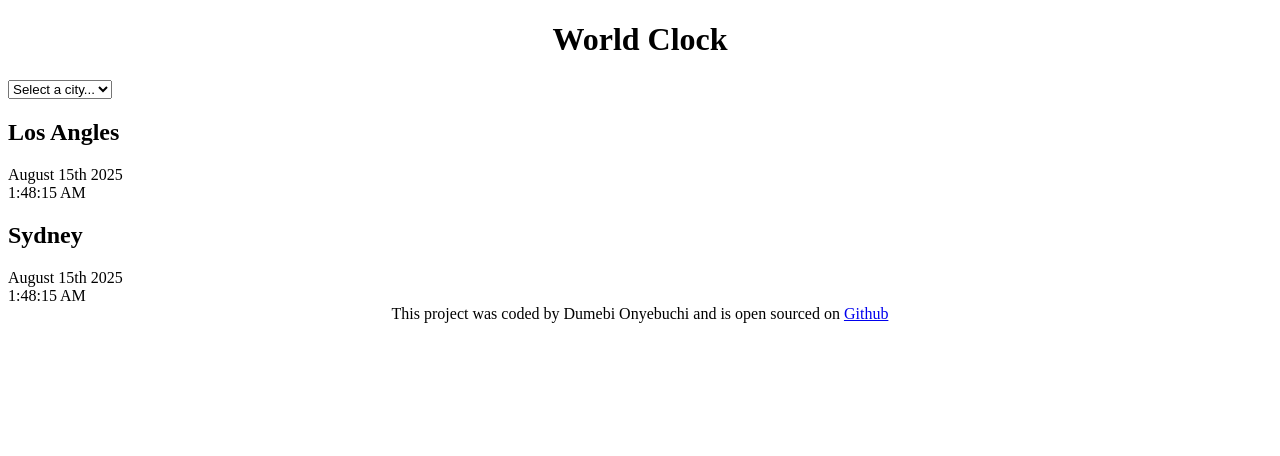
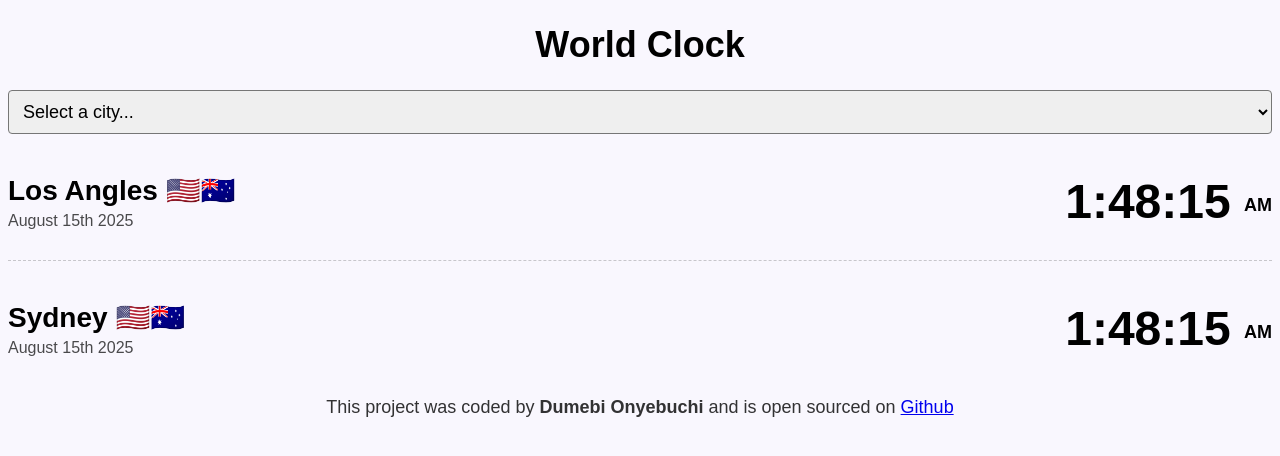
Before and after one commit to dumebi2003/World-Clock, a plain HTML site: page index.html in a window 1280 px wide. Drawn offline with Linux system fonts and the light colour scheme.

Commit message:
added css

```diff
--- a/index.html
+++ b/index.html
@@ -19,20 +19,25 @@
       </select>
 
       <div class="city">
-        <h2>Los Angles</h2>
-        <div class="date">August 15th 2025</div>
-        <div class="time">1:48:15 AM</div>
+        <div>
+          <h2>Los Angles 🇺🇸🇦🇺</h2>
+          <div class="date">August 15th 2025</div>
+        </div>
+        <div class="time">1:48:15 <small>AM</small></div>
       </div>
 
       <div class="city">
-        <h2>Sydney</h2>
-        <div class="date">August 15th 2025</div>
-        <div class="time">1:48:15 AM</div>
+        <div>
+          <h2>Sydney 🇺🇸🇦🇺</h2>
+          <div class="date">August 15th 2025</div>
+        </div>
+        <div class="time">1:48:15 <small>AM</small></div>
       </div>
     </div>
 
     <footer>
-      This project was coded by Dumebi Onyebuchi and is open sourced on
+      This project was coded by <strong>Dumebi Onyebuchi</strong> and is open
+      sourced on
       <a href="https://github.com/dumebi2003/World-Clock" target="_blank"
         >Github</a
       >
--- a/src/css/styles.css
+++ b/src/css/styles.css
@@ -1,7 +1,65 @@
+body {
+  background-color: #f9f7fe;
+  font-family: sans-serif;
+}
+
 h1 {
   text-align: center;
+  font-family: sans-serif;
+  font-size: 36px;
 }
 
-footer{
-    text-align: center;
+h2 {
+  margin: 0 0 5px;
+  font-size: 28px;
 }
+
+select {
+  display: block;
+  width: 100%;
+  border-radius: 4px;
+  padding: 10px;
+  font-size: 18px;
+}
+
+.conatiner {
+  max-width: 600px;
+  margin: 60px auto;
+  background: white;
+  padding: 30px;
+  box-shadow: 0px 7px 29px 0px rgba(100, 100, 111, 0.2);
+  border-radius: 10px;
+}
+
+.city {
+  display: flex;
+  margin: 10px 0;
+  justify-content: space-between;
+  padding: 30px 0;
+  border-bottom: 1px dashed rgba(0, 0, 0, 0.2);
+}
+
+.city:last-child {
+  border: none;
+}
+
+.date {
+  opacity: 0.7;
+}
+
+.time {
+  font-size: 48px;
+  font-weight: bold;
+}
+
+.time small {
+  font-size: 18px;
+  vertical-align: middle;
+  line-height: 36px;
+}
+
+footer {
+  text-align: center;
+  font-size: 18px;
+  color: rgba(0, 0, 0, 0.8);
+}
```
